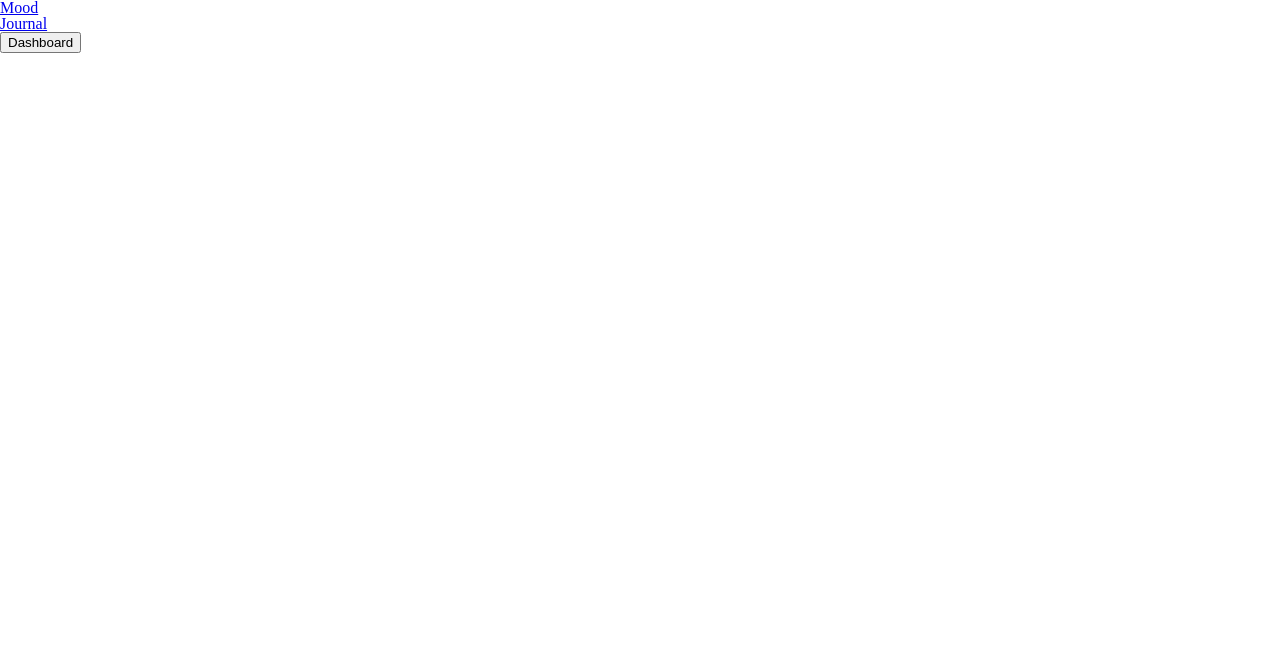
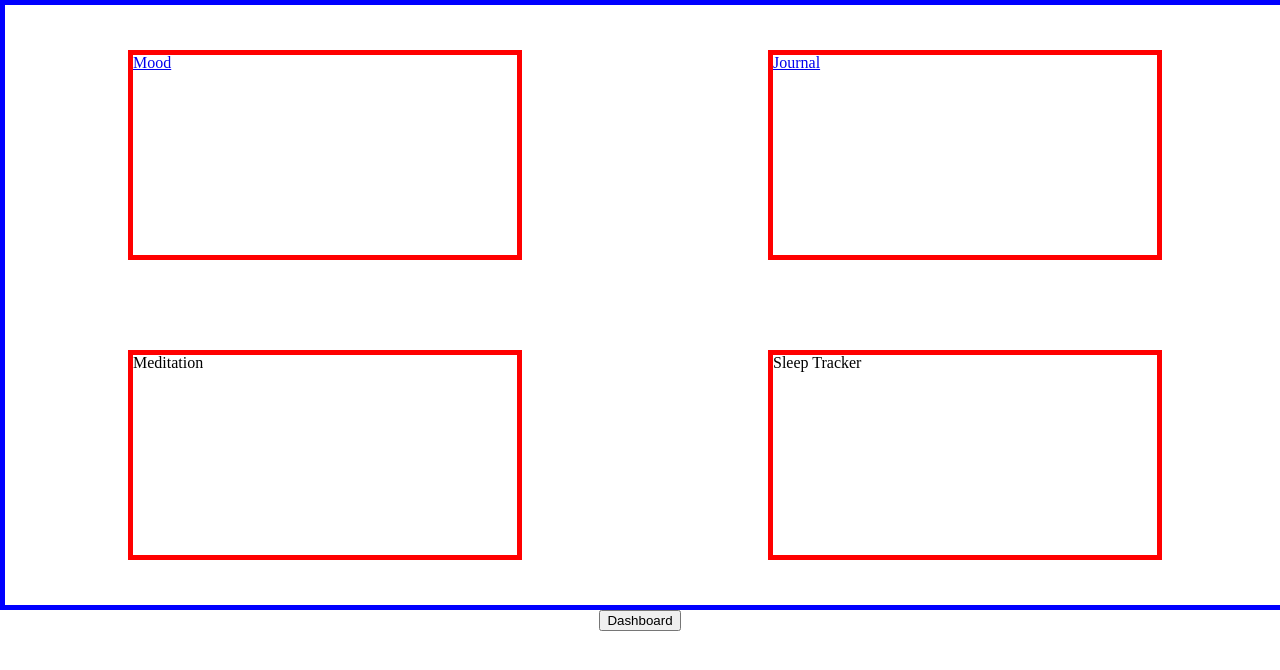
Before and after one commit to anewb87/kanye-mindfulness-app, a React (Create React App) app: page /features in a window 1280 px wide. Shown: the top 670 px of the page. Built offline with nearby package versions, Linux system fonts and the light colour scheme; no server answers.

Commit message:
Add grid layout to feature page

```diff
--- a/src/Pages/FeaturesPage/FeaturesPage.js
+++ b/src/Pages/FeaturesPage/FeaturesPage.js
@@ -1,18 +1,25 @@
 import React from 'react'
 import { Link } from 'react-router-dom';
+import './FeaturesPage.scss'
 
 const FeaturesPage = () => {
     return (
         <section className='feature-page'>
+            <section className='feature-tiles'>
                 <Link to={'/mood'}>
-                <article>Mood</article>
+                    <article className='single-feat-tile'>Mood</article>
                 </Link>
                 <Link to={'/journal'}>
-                <article>Journal</article>
+                    <article className='single-feat-tile'>Journal</article>
                 </Link>
+                <article className='single-feat-tile'>Meditation</article>
+                <article className='single-feat-tile'>Sleep Tracker</article>
+            </section>
+            <section className='dashboard-btn-section'>
                 <Link to='/dashboard'>
                     <button>Dashboard</button>
                 </Link>
+            </section>
         </section>
     );
 };
--- a/src/Pages/FeaturesPage/FeaturesPage.scss
+++ b/src/Pages/FeaturesPage/FeaturesPage.scss
@@ -0,0 +1,27 @@
+.feature-tiles {
+    border: 5px blue solid;
+    width: 100vw;
+    height: 75vh;
+    // display: flex;
+    // justify-content: space-around;
+    display: grid;
+    grid-template-columns: repeat(2, 1fr);
+    align-items: center;
+    justify-items: center;
+}
+
+.single-feat-tile {
+    border: 5px red solid;
+    width: 30vw;
+    height: 25vh;
+    padding: 0%;
+    border: 0%;
+    margin: 0%;
+
+}
+
+.dashboard-btn-section {
+    width: 100%;
+    display: flex;
+    justify-content: center;
+}
```
Lines whose indentation alone changed are shown as unchanged.
